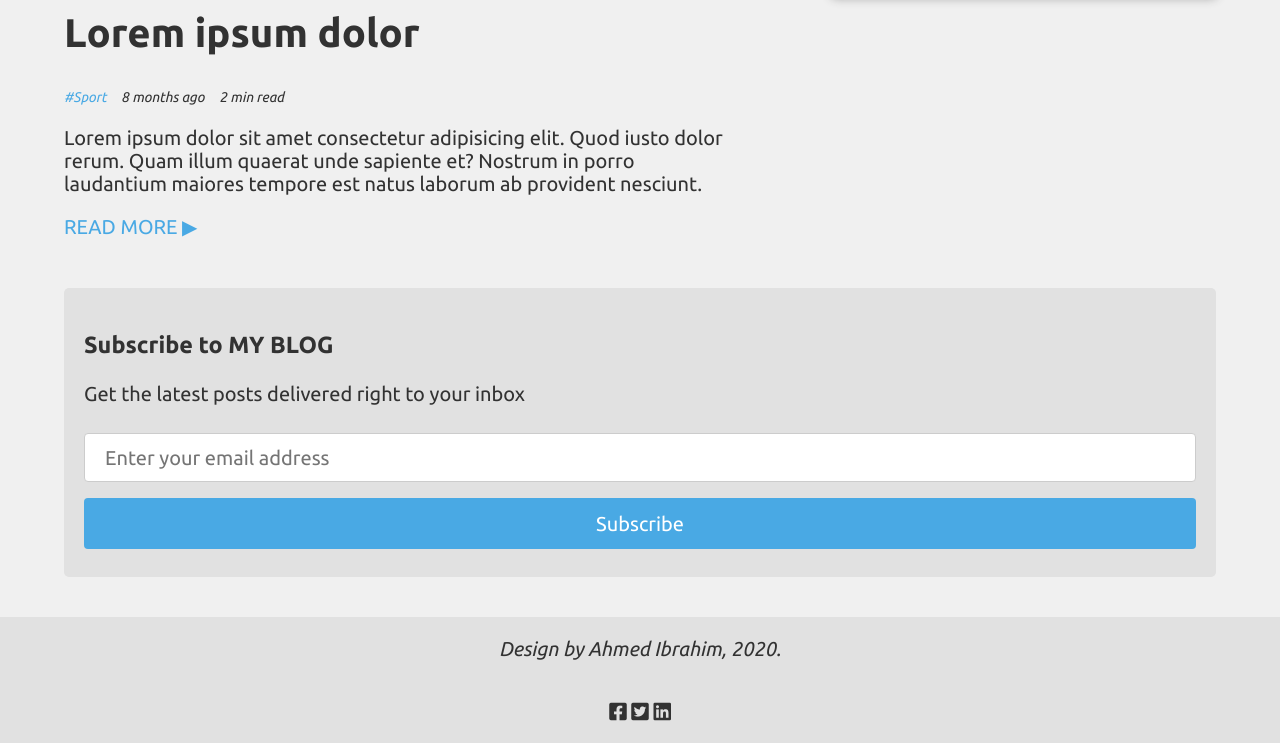
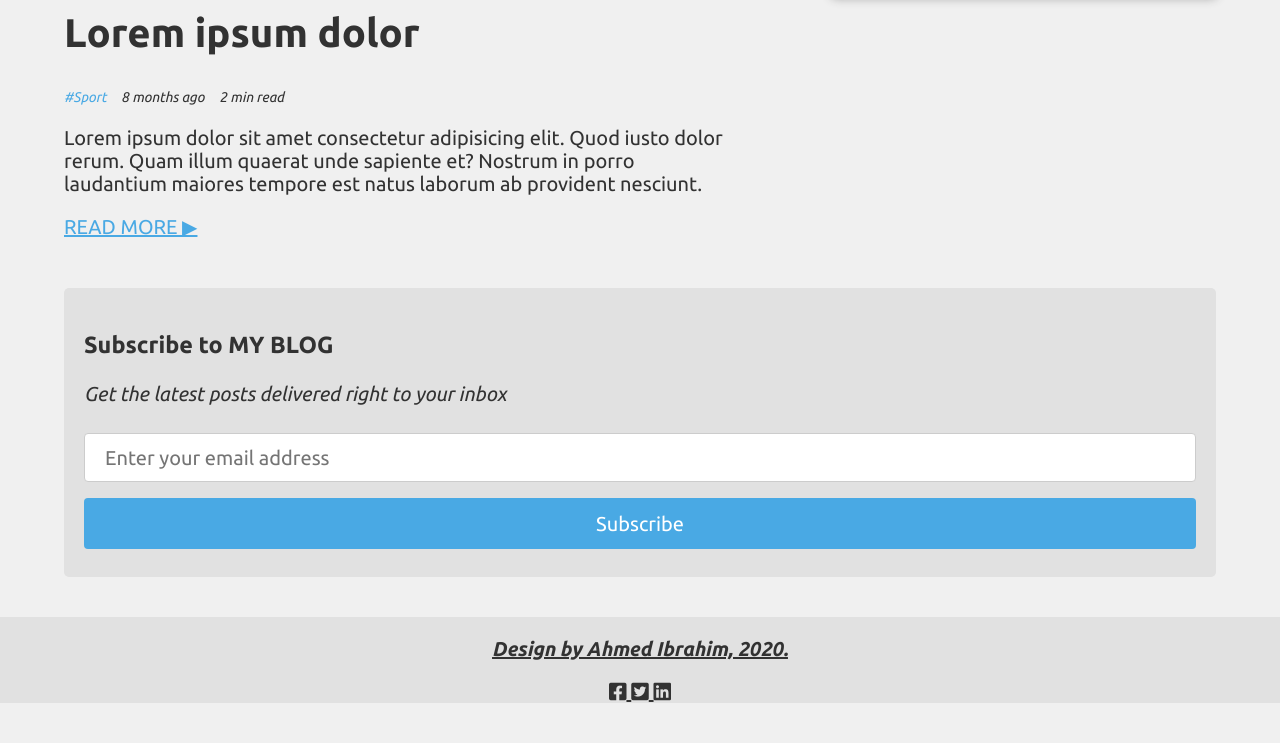
Before and after one commit to ahmedIbrahimKenawi/Project-Personal-Blog-Website, a plain HTML site: page index.html in a window 1280 px wide. Shown: the part 1138-1881 px from the top of the page. After the commit the page ends 1841 px from the top, so only its background shows below. Drawn offline with Linux system fonts and the light colour scheme.

Commit message:
style <p> with italic, bold and underline

```diff
--- a/index.html
+++ b/index.html
@@ -122,11 +122,11 @@
             <p>
                 <em>Design by Ahmed Ibrahim, 2020.</em>
             </p>
-            <p>
+            <div class="social-links">
                 <a href="#"><i class="fab fa-facebook-square"></i></a>
                 <a href="#"><i class="fab fa-twitter-square"></i></a>
                 <a href="#"><i class="fab fa-linkedin"></i></a>
-            </p>
+            </div>
         </div>
 
     </footer>
--- a/style/global.css
+++ b/style/global.css
@@ -62,7 +62,10 @@ small {
     margin-top: 20px;
 }
 
-
+.author-info,
+.designer {
+    text-decoration: underline;
+}
 
 .subscribe {
     border-radius: 5px;
--- a/style/home-page.css
+++ b/style/home-page.css
@@ -22,6 +22,7 @@
 
 .read-more {
     text-transform: uppercase;
+    text-decoration: underline;
 }
 
 .popular {
--- a/style/typography.css
+++ b/style/typography.css
@@ -50,3 +50,12 @@ q {
     font-family: 'Times New Roman', Times, serif;
     font-weight: 900;
 }
+
+.author-name,
+.designer {
+    font-weight: bold;
+}
+
+.subscribe > p {
+    font-style: italic;
+}
```
